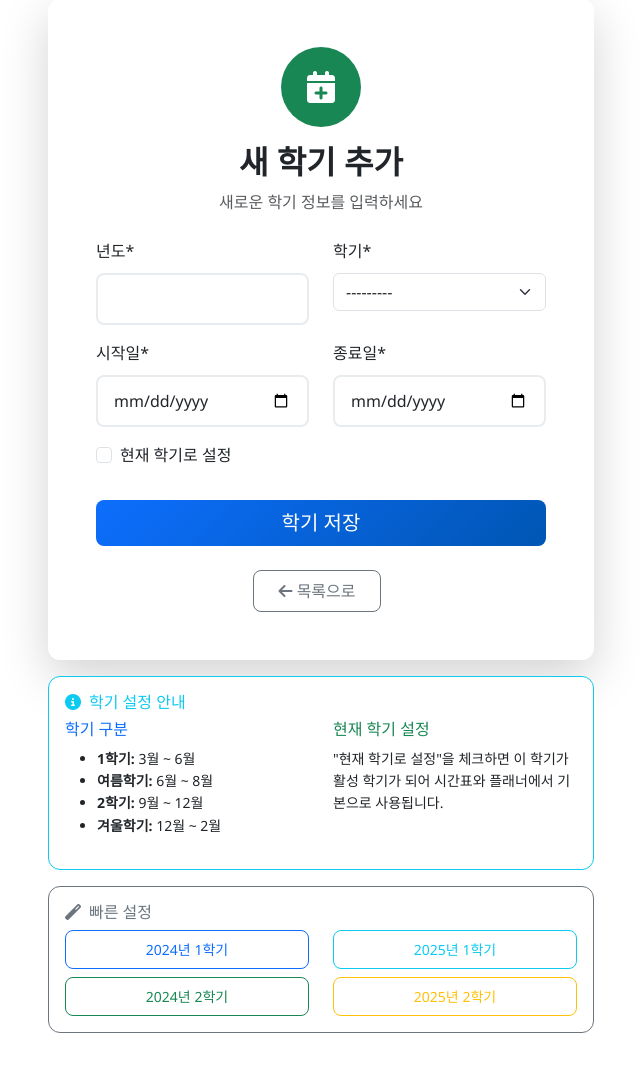
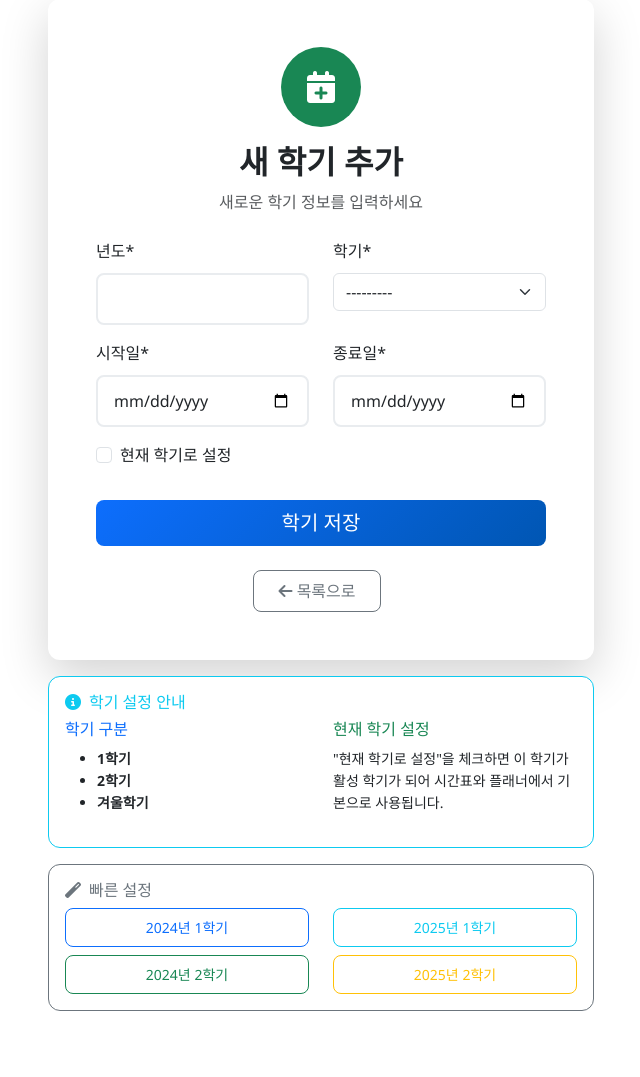
Before and after one commit to whwjdgml0508/planit, a Django app: page /timetable/semester/create/ in a window 1280 px wide. Shown: the part 113-1190 px from the top of the page, without its empty margins (319-959 px from the left). Run offline with Django 5.2, Linux system fonts and the light colour scheme; a user stored in the database is signed in; some libraries are stand-ins or nearby versions.

Commit message:
학기 관리 개선: 여름학기 삭제 및 월 정보 제거
- 여름학기 선택지 제거 (models.py)
- 학기 구분에서 월 정보 제거 (semester_create.html)
- JavaScript에서 여름학기 로직 삭제
- 데이터베이스 마이그레이션 적용

```diff
--- a/Desktop/planit/templates/timetable/semester_create.html
+++ b/Desktop/planit/templates/timetable/semester_create.html
@@ -38,10 +38,9 @@
                         <div class="col-md-6">
                             <h6 class="text-primary">학기 구분</h6>
                             <ul class="small mb-3">
-                                <li><strong>1학기:</strong> 3월 ~ 6월</li>
-                                <li><strong>여름학기:</strong> 6월 ~ 8월</li>
-                                <li><strong>2학기:</strong> 9월 ~ 12월</li>
-                                <li><strong>겨울학기:</strong> 12월 ~ 2월</li>
+                                <li><strong>1학기</strong></li>
+                                <li><strong>2학기</strong></li>
+                                <li><strong>겨울학기</strong></li>
                             </ul>
                         </div>
                         <div class="col-md-6">
@@ -101,9 +100,6 @@ function setQuickSemester(year, semester) {
     if (semester === 'SPRING') {
         startDate = `${year}-03-01`;
         endDate = `${year}-06-30`;
-    } else if (semester === 'SUMMER') {
-        startDate = `${year}-06-01`;
-        endDate = `${year}-08-31`;
     } else if (semester === 'FALL') {
         startDate = `${year}-09-01`;
         endDate = `${year}-12-31`;
--- a/Desktop/planit/timetable/models.py
+++ b/Desktop/planit/timetable/models.py
@@ -132,7 +132,6 @@ class Semester(models.Model):
 
     SEMESTER_CHOICES = [
         ('SPRING', '1학기'),
-        ('SUMMER', '여름학기'),
         ('FALL', '2학기'),
         ('WINTER', '겨울학기'),
     ]
```
Also changed, not shown: Desktop/planit/db.sqlite3, Desktop/planit/netlify.toml (added), Desktop/planit/timetable/migrations/0005_alter_semester_semester.py (added), 15 other files.
